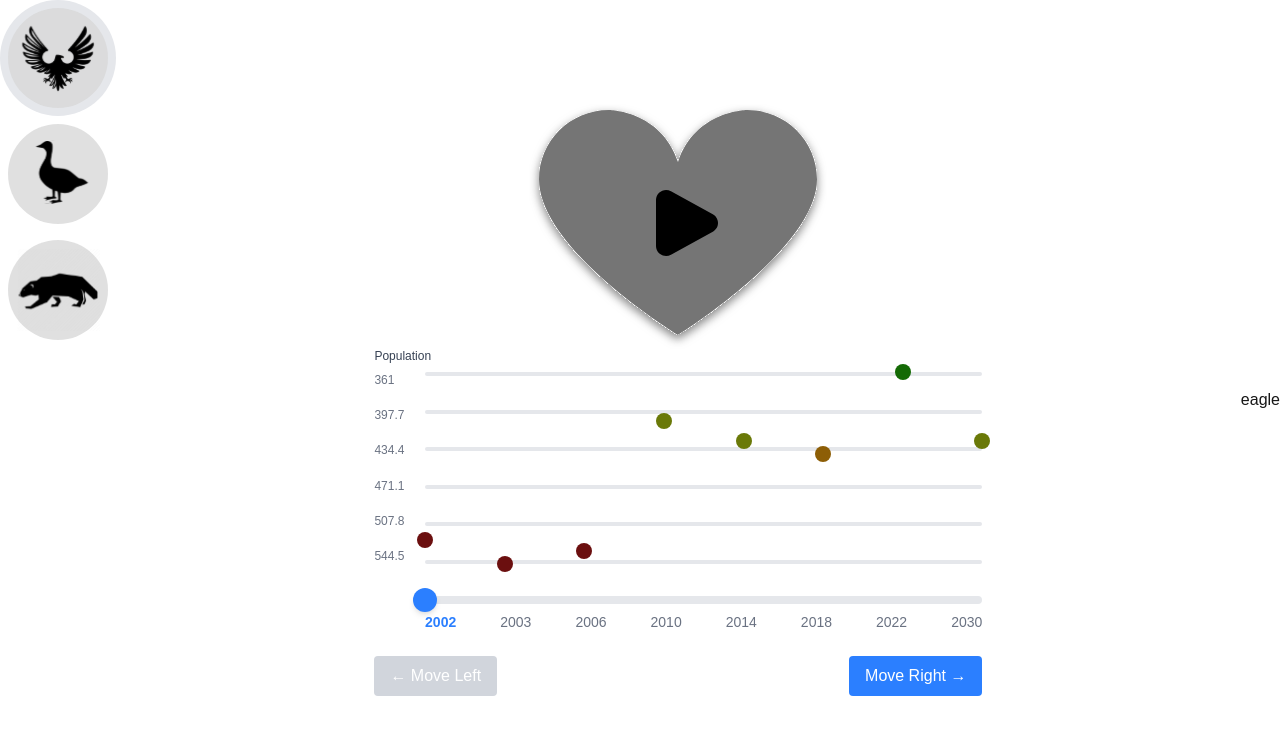
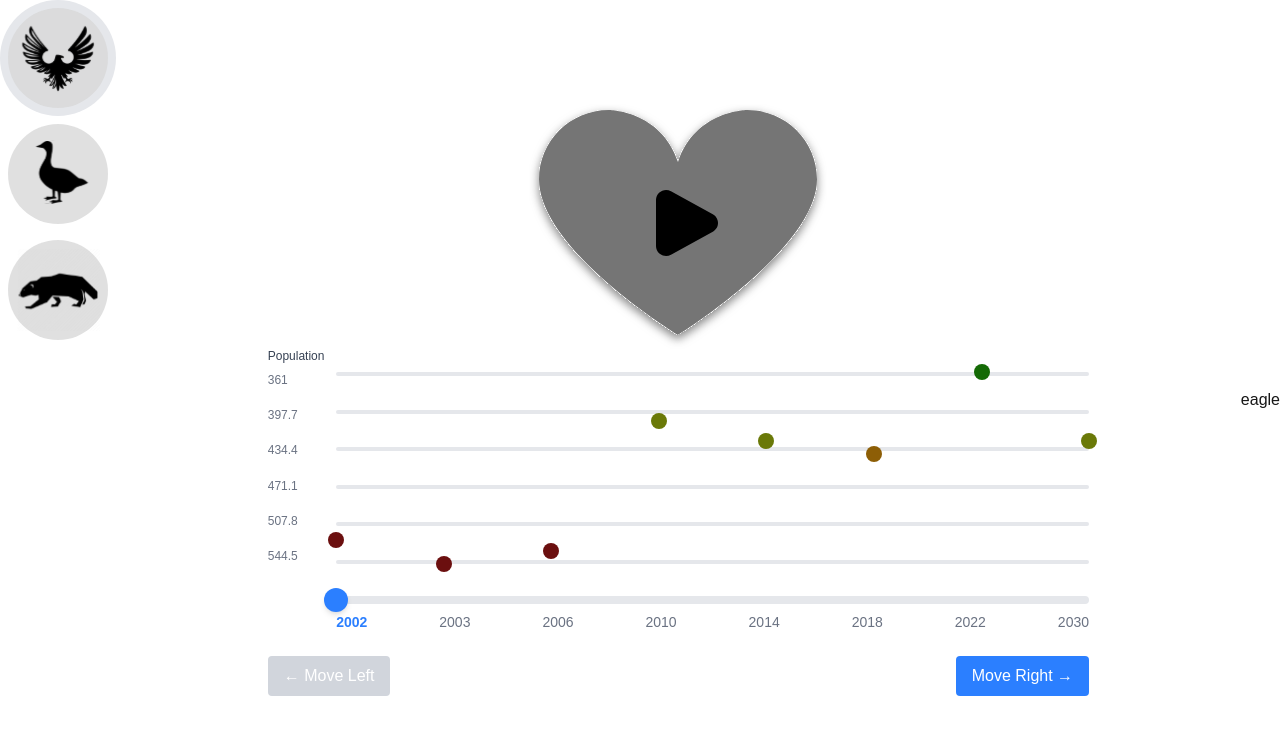
Before and after one commit to hsinlun99/sound-in-interaction, a Next.js app: page / in a window 1280 px wide. Both pictures are taken after a click on the button "Start". Shown: the top 734 px of the page. Built offline with nearby package versions, Linux system fonts and the light colour scheme; no server answers.

Commit message:
refactor: :lipstick: extend the time line area

```diff
--- a/src/pages/index.tsx
+++ b/src/pages/index.tsx
@@ -67,7 +67,7 @@ export default function Home() {
               </div>
             </div>
 
-            <div className="col-span-6 flex mx-auto items-center min-w-6/12">
+            <div className="col-span-6 flex mx-auto items-center min-w-8/12">
               <div className="w-full">
                 {activeAnimal === "eagle" && (
                   <InteractiveSlider years={eagle.years} audioContext={audioContext} yearAudios={eagle.yearAudios} healthLevels={eagle.healthLevels} population={eagle.population} yLabels={eagle.yLabels} />
```
